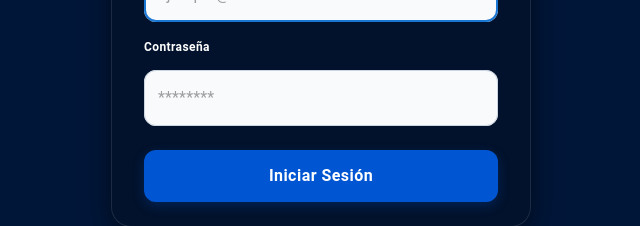
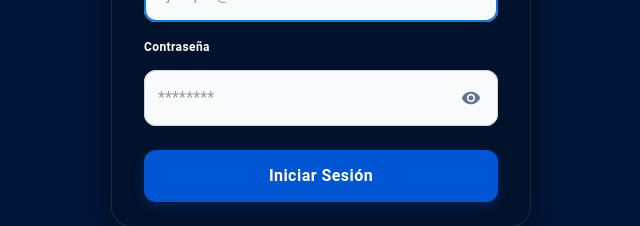
Before and after one commit to porrettimaximo/Squad-stack-Frontend, a React (Vite) app: page /login in a window 1280 px wide. Shown: the part 403-629 px from the top of the page, without its empty margins (319-959 px from the left). Built offline with nearby package versions, Linux system fonts and the light colour scheme.

Commit message:
feat(login): se añadio boton para ver contraseña

```diff
--- a/src/pages/Login.jsx
+++ b/src/pages/Login.jsx
@@ -10,13 +10,17 @@ import {
   Button,
   Alert,
   CircularProgress,
+  IconButton,
+  InputAdornment,
 } from "@mui/material";
+import { Visibility, VisibilityOff } from "@mui/icons-material";
 
 import iconoPrincipal from "../assets/iconoPrincipal.png";
 
 export const Login = () => {
   const [email, setEmail] = useState("");
   const [password, setPassword] = useState("");
+  const [showPassword, setShowPassword] = useState(false);
   const [loading, setLoading] = useState(false);
   const [error, setError] = useState("");
 
@@ -48,6 +52,14 @@ export const Login = () => {
       setError(message);
       setLoading(false);
     }
+  };
+
+  const handleClickShowPassword = () => {
+    setShowPassword((prev) => !prev);
+  };
+
+  const handleMouseDownPassword = (e) => {
+    e.preventDefault();
   };
 
   return (
@@ -98,8 +110,12 @@ export const Login = () => {
           <Box component="form" onSubmit={handleSubmit} noValidate>
             <Typography
               variant="caption"
-              sx={{ fontWeight: 600, color: "#FFFFFF", mb: 0.5, display: "block" }}
-            >
+              sx={{
+                fontWeight: 600,
+                color: "#FFFFFF",
+                mb: 0.5,
+                display: "block",
+              }}>
               Correo Electrónico
             </Typography>
             <TextField
@@ -127,8 +143,12 @@ export const Login = () => {
 
             <Typography
               variant="caption"
-              sx={{ fontWeight: 600, color: "#FFFFFF", mb: 0.5, display: "block" }}
-            >
+              sx={{
+                fontWeight: 600,
+                color: "#FFFFFF",
+                mb: 0.5,
+                display: "block",
+              }}>
               Contraseña
             </Typography>
             <TextField
@@ -136,20 +156,44 @@ export const Login = () => {
               required
               fullWidth
               name="password"
-              type="password"
+              type={showPassword ? "text" : "password"}
               id="password"
               placeholder="********"
               autoComplete="current-password"
               value={password}
               onChange={(e) => setPassword(e.target.value)}
               disabled={loading}
+              slotProps={{
+                input: {
+                  endAdornment: (
+                    <InputAdornment position="end">
+                      <IconButton
+                        aria-label="toggle password visibility"
+                        onClick={handleClickShowPassword}
+                        onMouseDown={handleMouseDownPassword}
+                        edge="end"
+                        disabled={loading}
+                        size="small"
+                        sx={{ color: "#64748B", mr: 0.5 }}>
+                        {showPassword ? (
+                          <VisibilityOff fontSize="small" />
+                        ) : (
+                          <Visibility fontSize="small" />
+                        )}
+                      </IconButton>
+                    </InputAdornment>
+                  ),
+                },
+              }}
               sx={{
                 mb: 3,
                 "& .MuiOutlinedInput-root": {
                   borderRadius: "12px",
                   backgroundColor: "#F8FAFC",
+                  pr: 1,
                   "& fieldset": { borderColor: "#CBD5E1" },
                   "&:hover fieldset": { borderColor: "#0056D2" },
+                  "& input": { color: "#0F172A" },
                 },
               }}
             />
```
